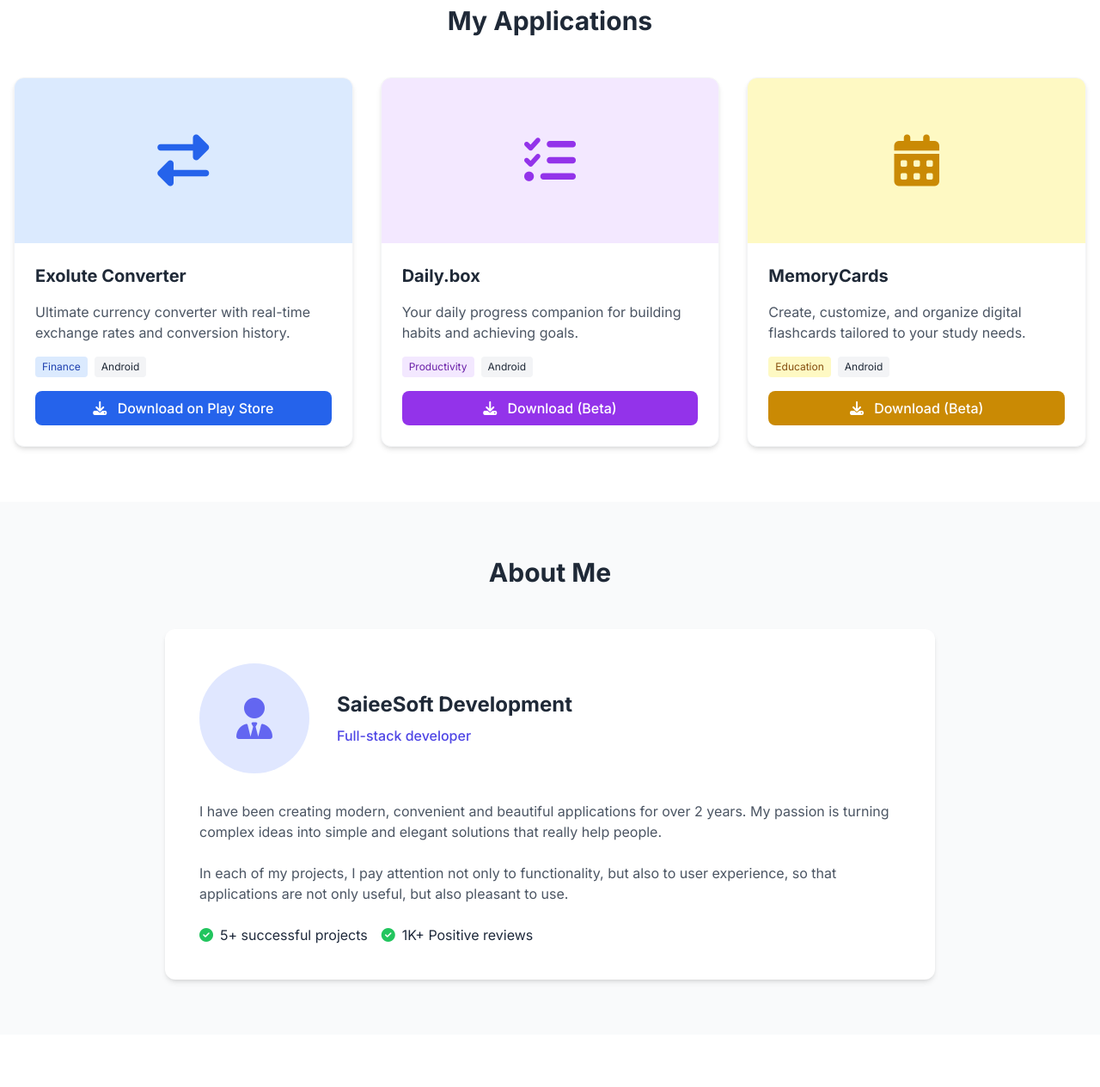
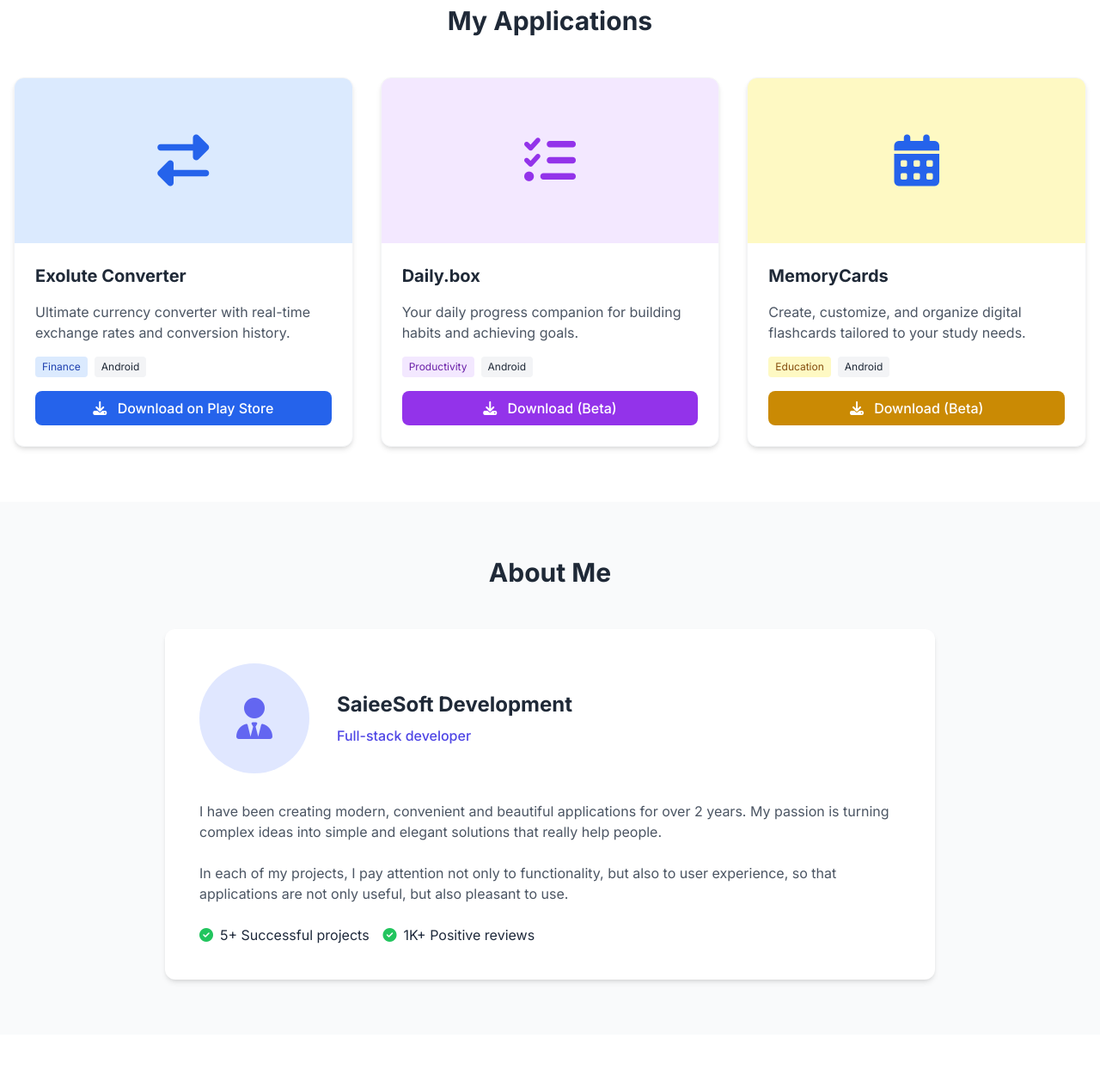
Before and after one commit to yarsvwe/yarsvwe.github.io, a plain HTML site: page homepage.html in a window 1280 px wide. Shown: the part 526-1791 px from the top of the page at 86% size. Drawn offline with nearby package versions, Linux system fonts and the light colour scheme.

Commit message:
Update homepage.html

```diff
--- a/homepage.html
+++ b/homepage.html
@@ -150,7 +150,7 @@
                 <!-- MemoryCards -->
                 <div class="app-card bg-white rounded-xl overflow-hidden shadow-md transition duration-300 hover:shadow-xl border border-gray-100">
                     <div class="h-48 bg-yellow-100 flex items-center justify-center">
-                        <i class="fas fa-calendar-alt text-6xl text-yellow-600"></i>
+                        <i class="fas fa-calendar-alt text-6xl text-blue-600"></i>
                     </div>
                     <div class="p-6">
                         <h3 class="text-xl font-bold text-gray-800 mb-4" data-translate="memoryCardsTitle">MemoryCards</h3>
@@ -194,7 +194,7 @@
                     <div class="flex flex-wrap gap-4">
                         <div class="flex items-center">
                             <i class="fas fa-check-circle text-green-500 mr-2"></i>
-                            <span data-translate="projects">5+ successful projects</span>
+                            <span data-translate="projects">5+ Successful projects</span>
                         </div>
                         <div class="flex items-center">
                             <i class="fas fa-check-circle text-green-500 mr-2"></i>
@@ -292,7 +292,7 @@
                 "developer": "Full-stack developer",
                 "aboutText1": "I have been creating modern, convenient and beautiful applications for over 2 years. My passion is turning complex ideas into simple and elegant solutions that really help people.",
                 "aboutText2": "In each of my projects, I pay attention not only to functionality, but also to user experience, so that applications are not only useful, but also pleasant to use.",
-                "projects": "5+ successful projects",
+                "projects": "5+ Successful projects",
                 "clients": "1K+ Positive reviews",
 
                 // Contact section
@@ -334,7 +334,7 @@
                 "developer": "Full-stack разработчик",
                 "aboutText1": "Я создаю современные, удобные и красивые приложения уже более 2 лет. Моя страсть — превращать сложные идеи в простые и элегантные решения, которые действительно помогают людям.",
                 "aboutText2": "В каждом своем проекте я уделяю внимание не только функциональности, но и пользовательскому опыту, чтобы приложения были не только полезными, но и приятными в использовании.",
-                "projects": "5+ успешных проектов",
+                "projects": "5+ Успешных проектов",
                 "clients": "1K+ Положительных отзывов",
 
                 // Contact section
@@ -376,7 +376,7 @@
                 "developer": "Full-stack розробник",
                 "aboutText1": "Я створюю сучасні, зручні та красиві додатки вже понад 2 роки. Моя пристрасть — перетворювати складні ідеї на прості та елегантні рішення, які дійсно допомагають людям.",
                 "aboutText2": "У кожному своєму проекті я приділяю увагу не лише функціональності, а й користувацькому досвіду, щоб додатки були не лише корисними, а й приємними у використанні.",
-                "projects": "5+ успішних проектів",
+                "projects": "5+ Успішних проектів",
                 "clients": "1K+ Позитивних відгуків",
 
                 // Contact section
```
